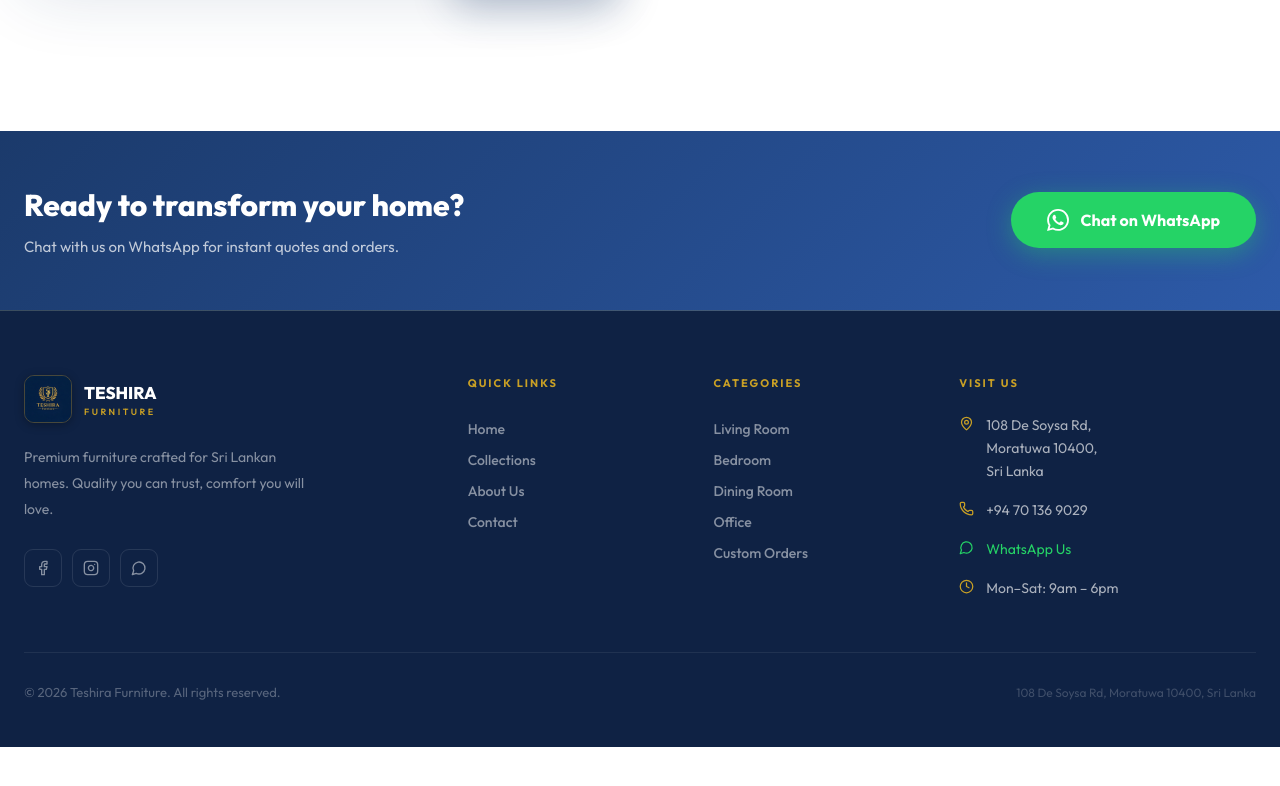
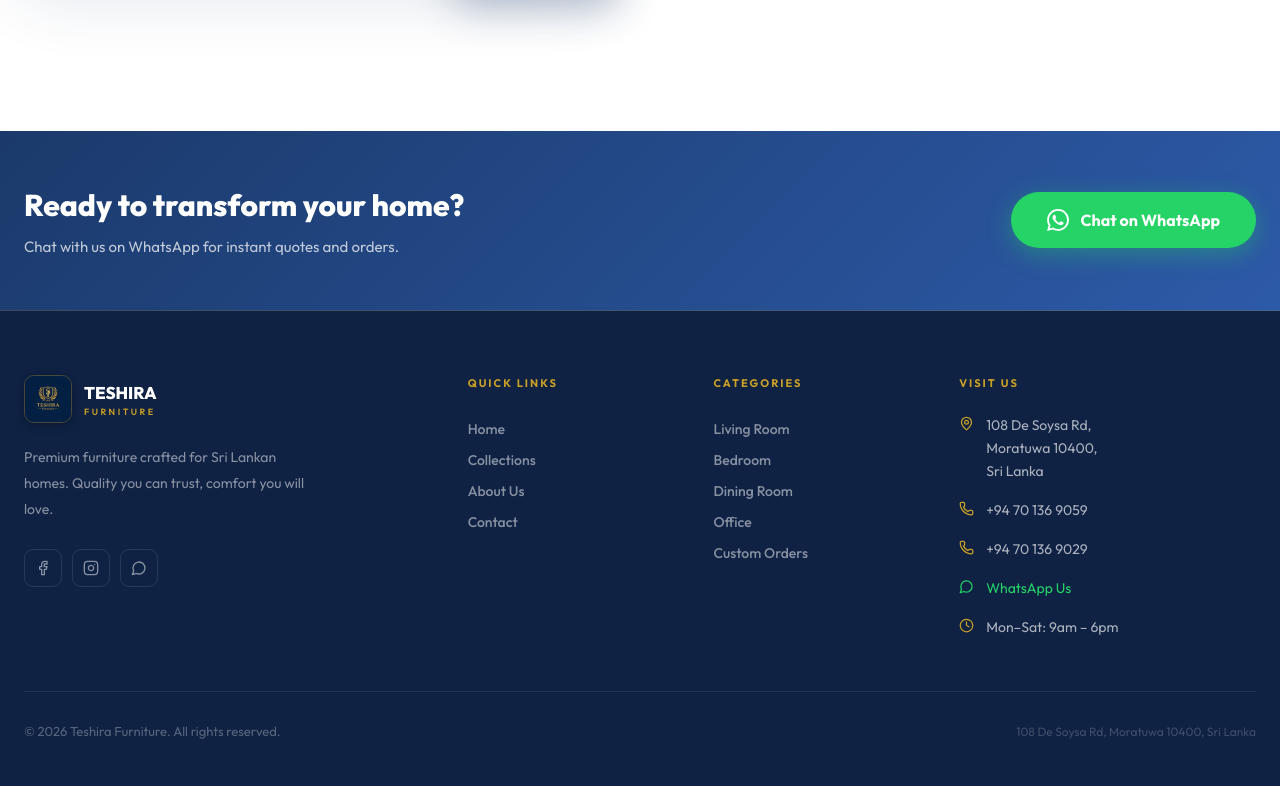
Before and after one commit to shehaa111111-creator/teshira-furniture, a React (Vite) app: page / in a window 1280 px wide. Shown: the part 2159-2945 px from the top of the page. Before the commit the page ends 2906 px from the top, so only its background shows below. Built offline with nearby package versions, Linux system fonts and the light colour scheme; no server answers; the database is empty.

Commit message:
Update Footer.tsx

```diff
--- a/src/app/components/Footer.tsx
+++ b/src/app/components/Footer.tsx
@@ -2,7 +2,7 @@ import { MapPin, Phone, MessageCircle, Clock, Facebook, Instagram } from "lucide
 import { useReveal } from "./useReveal";
 import teshiraLogo from "../../imports/teshira.jpeg";
 
-const WHATSAPP_NUMBERS = ["94701369029"];
+const WHATSAPP_NUMBERS = ["94701369059", "94701369029"];
 const PRIMARY_WA = WHATSAPP_NUMBERS[0];
 
 export function Footer() {
@@ -133,6 +133,7 @@ export function Footer() {
             <div style={{ display: "flex", flexDirection: "column", gap: 16 }}>
               {[
                 { icon: MapPin, content: "108 De Soysa Rd,\nMoratuwa 10400,\nSri Lanka", href: undefined },
+                { icon: Phone, content: "+94 70 136 9059", href: "tel:+94701369059" },
                 { icon: Phone, content: "+94 70 136 9029", href: "tel:+94701369029" },
                 { icon: MessageCircle, content: "WhatsApp Us", href: `whatsapp://send?phone=${PRIMARY_WA}`, green: true },
                 { icon: Clock, content: "Mon–Sat: 9am – 6pm", href: undefined },
```
